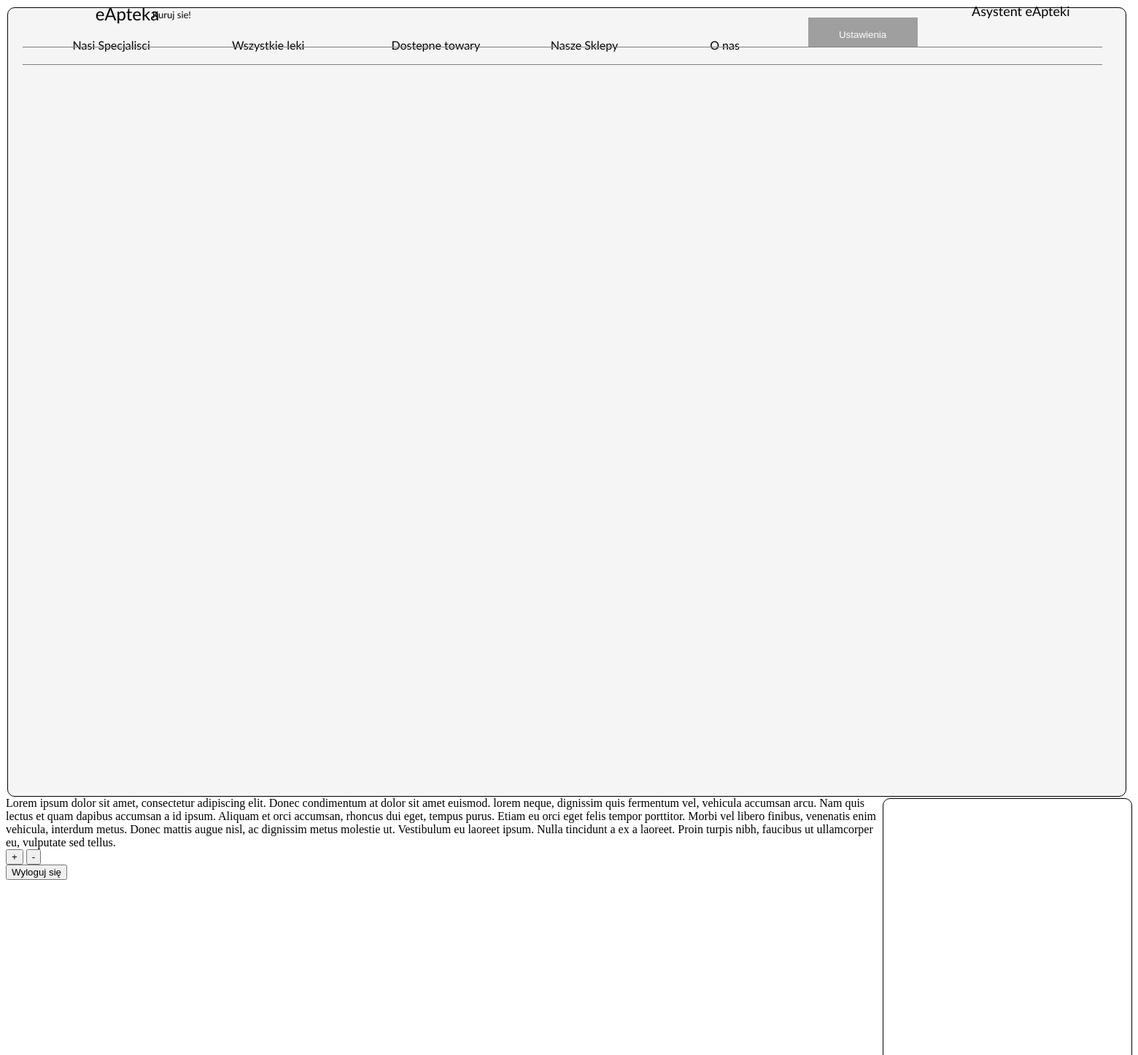
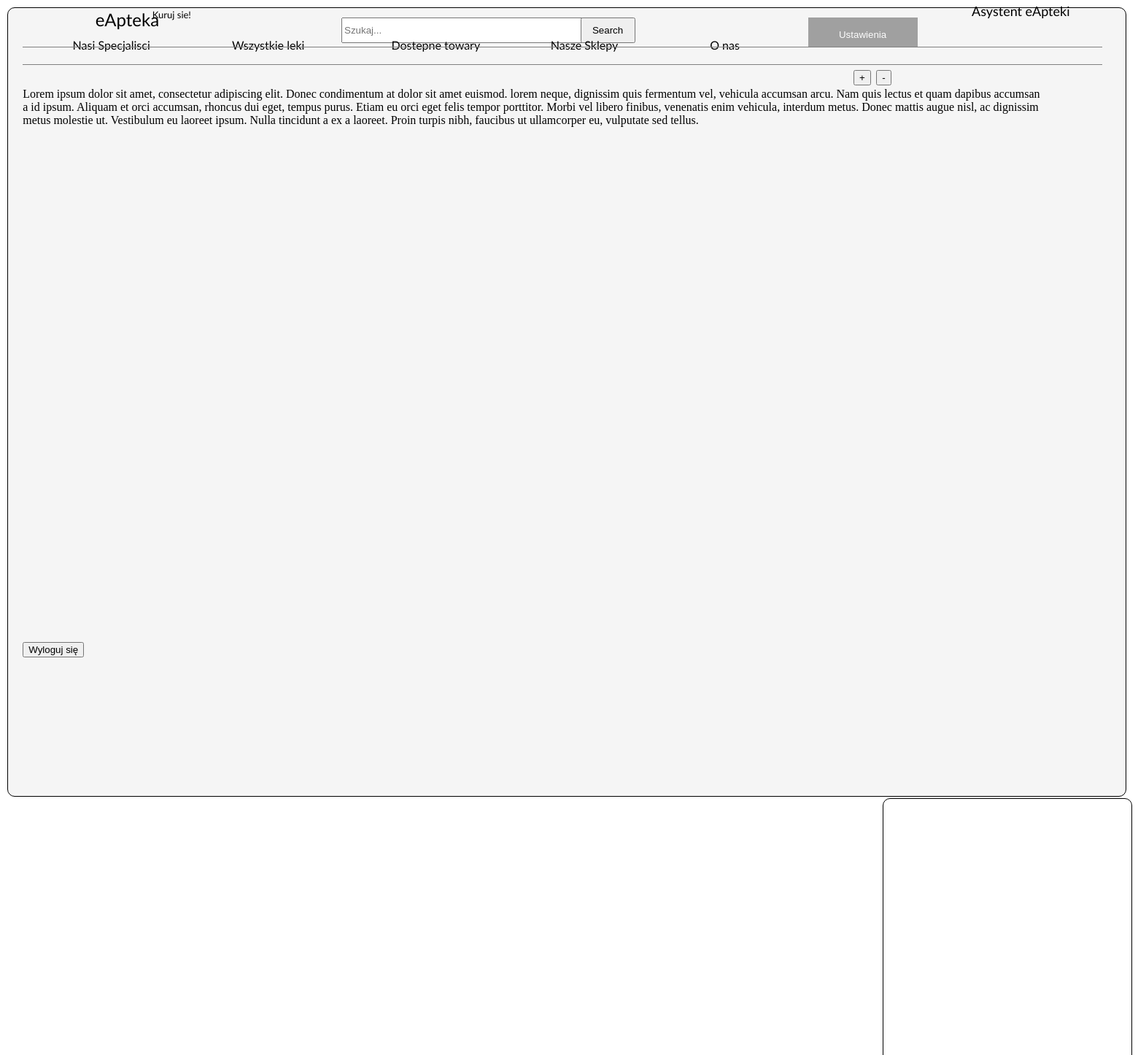
Before and after one commit to wozniak04/Projekt, a PHP site: page /index_str_glowna.html in a window 1560 px wide. Shown: the top 1446 px of the page at 73% size. Run offline with PHP 8.4, Linux system fonts and the light colour scheme.

Commit message:
lorem ipsum

```diff
--- a/index_str_glowna.html
+++ b/index_str_glowna.html
@@ -2,15 +2,22 @@
 <head>
     <link rel="stylesheet" type="text/css" href="style/css_str_glowna.css">
     <title>eApteka - Strona Glowna</title>
-    <meta name="viewport" content="width=device-width, initial-scale=1">
+    <meta name="viewport" content="width=device-width,initial-scale=1,maximum-scale=1,user-scalable=no">
+    <meta http-equiv="X-UA-Compatible" content="IE=edge,chrome=1">
+    <meta name="HandheldFriendly" content="true">
     <link rel="stylesheet" href="https://cdnjs.cloudflare.com/ajax/libs/font-awesome/4.7.0/css/font-awesome.min.css">
 </head>
 <body>
     <main>
+
         <div id="menu">
             <img src="" id="logo_menu">
+            <input type="search" id="search_menu" name="" placeholder="Szukaj...">
+            <button id="bttn_search">Search</button>
             <p id="text_menu">eApteka</p>
             <p id="text_small_menu">Kuruj sie!</p>
+
+
 
 
 
@@ -40,6 +47,21 @@
                 <p id="menu_dtowary">Dostepne towary</p>
                 <p id="menu_nasz_sklep">Nasze Sklepy</p>
                 <p id="menu_onas">O nas</p>
+
+                <div class="font">
+                    Lorem ipsum dolor sit amet, consectetur adipiscing elit. Donec condimentum at dolor sit amet euismod.
+                     lorem neque, dignissim quis fermentum vel, vehicula accumsan arcu. Nam quis lectus et quam dapibus
+                      accumsan a id ipsum. Aliquam et orci accumsan, rhoncus dui eget, tempus purus. Etiam eu orci eget
+                      felis tempor porttitor. Morbi vel libero finibus, venenatis enim vehicula, interdum metus. Donec
+                      mattis augue nisl, ac dignissim metus molestie ut. Vestibulum eu laoreet ipsum. Nulla tincidunt a
+                      ex a laoreet. Proin turpis nibh, faucibus ut ullamcorper eu, vulputate sed tellus.
+                </div>
+                <button type="submit" value="" id="bttn1" onclick="fontplus()">+</button>
+                <button type="submit" value="" id="bttn2" onclick="fontminus()">-</button>
+                <form method="post" action="logout.php">
+                    <button type="submit" id="bttn_off">Wyloguj się</button>
+                </form>
+
             </div>
             <div id="linia_menu_gorna"></div>
             <div id="linia_menu_dolna"></div>
@@ -52,19 +74,7 @@
 
 
 
-        <div class="font">
-            Lorem ipsum dolor sit amet, consectetur adipiscing elit. Donec condimentum at dolor sit amet euismod.
-             lorem neque, dignissim quis fermentum vel, vehicula accumsan arcu. Nam quis lectus et quam dapibus
-              accumsan a id ipsum. Aliquam et orci accumsan, rhoncus dui eget, tempus purus. Etiam eu orci eget
-              felis tempor porttitor. Morbi vel libero finibus, venenatis enim vehicula, interdum metus. Donec
-              mattis augue nisl, ac dignissim metus molestie ut. Vestibulum eu laoreet ipsum. Nulla tincidunt a
-              ex a laoreet. Proin turpis nibh, faucibus ut ullamcorper eu, vulputate sed tellus.
-        </div>
-        <button type="submit" value="" onclick="fontplus()">+</button>
-        <button type="submit" value="" onclick="fontminus()">-</button>
-        <form method="post" action="logout.php">
-            <button type="submit">Wyloguj się</button>
-        </form>
+
 
     </main>
     <script src="main.js"></script>
--- a/style/css_str_glowna.css
+++ b/style/css_str_glowna.css
@@ -1,6 +1,7 @@
 /* body{
     background: linear-gradient(#eda909, #8CE0EB);
 } */
+
 #menu{
     width: 1532px;
     height: 1080px;
@@ -11,6 +12,7 @@
     border-start-start-radius: 10px;
     border-start-end-radius: 10px;
     float: left;
+    max-width: 100%;
     background-color: whitesmoke;
 }
 #rej_zdjecie_pg{
@@ -19,6 +21,7 @@
     position: absolute;
     margin: -100px 0 0 -150px;
     top: 14%;
+    max-width: 100%;
     left: 82%;
 
 }
@@ -27,6 +30,7 @@
     margin: -100px 0 0 -150px;
     top: 14%;
     left: 84%;
+    max-width: 100%;
     font-family: 'Trebuchet MS', 'Lucida Sans Unicode', 'Lucida Grande', 'Lucida Sans', Arial, sans-serif;
 }
 #asystent_menu{
@@ -40,6 +44,7 @@
     border-start-end-radius: 10px;
     top: 10%;
     left: 100%;
+    max-width: 100%;
     float: right;
 
 }
@@ -47,8 +52,9 @@
 #text_menu{
     position: absolute;
     margin: -100px 0 0 -150px;
-    top: 13%;
+    top: 14%;
     left: 18%;
+    max-width: 100%;
     font-size: x-large;
     font-family: 'Trebuchet MS', 'Lucida Sans Unicode', 'Lucida Grande', 'Lucida Sans', Arial, sans-serif;
 }
@@ -58,12 +64,33 @@
     margin: -100px 0 0 -150px;
     top: 14%;
     left: 23%;
+    max-width: 100%;
     font-size: small;
     font-family: 'Trebuchet MS', 'Lucida Sans Unicode', 'Lucida Grande', 'Lucida Sans', Arial, sans-serif;
+}
+
+#search_menu{
+    position: absolute;
+    width: 400px;
+    height: 35px;
+    top: 3%;
+    left: 30%;
+    max-width: 100%;
+}
+
+#bttn_search{
+    position: absolute;
+    width: 75px;
+    height: 35px;
+    top: 3%;
+    max-width: 100%;
+    left: 51%;
+
 }
 #asystent_title{
     position: absolute;
     margin: -100px 0 0 -150px;
+    max-width: 100%;
     top: 13%;
     left: 95%;
     font-size: large;
@@ -75,6 +102,7 @@
     top: 19%;
     left: 16%;
     font-size: medium;
+    max-width: 100%;
     font-family: 'Trebuchet MS', 'Lucida Sans Unicode', 'Lucida Grande', 'Lucida Sans', Arial, sans-serif;
 }
 #menu_wleki{
@@ -82,6 +110,7 @@
     margin: -100px 0 0 -150px;
     top: 19%;
     left: 30%;
+    max-width: 100%;
     font-size: medium;
     font-family: 'Trebuchet MS', 'Lucida Sans Unicode', 'Lucida Grande', 'Lucida Sans', Arial, sans-serif;
 }
@@ -90,6 +119,7 @@
     margin: -100px 0 0 -150px;
     top: 19%;
     left: 44%;
+    max-width: 100%;
     font-size: medium;
     font-family: 'Trebuchet MS', 'Lucida Sans Unicode', 'Lucida Grande', 'Lucida Sans', Arial, sans-serif;
 }
@@ -98,6 +128,7 @@
     margin: -100px 0 0 -150px;
     top: 19%;
     left: 58%;
+    max-width: 100%;
     font-size: medium;
     font-family: 'Trebuchet MS', 'Lucida Sans Unicode', 'Lucida Grande', 'Lucida Sans', Arial, sans-serif;
 }
@@ -105,6 +136,7 @@
     position: absolute;
     margin: -100px 0 0 -150px;
     top: 19%;
+    max-width: 100%;
     left: 72%;
     font-size: medium;
     font-family: 'Trebuchet MS', 'Lucida Sans Unicode', 'Lucida Grande', 'Lucida Sans', Arial, sans-serif;
@@ -116,11 +148,12 @@
   border: none;
   cursor: pointer;
   opacity: 0.8;
-  position: fixed;
+  position: absolute;
   top: 3%;
   left: 71%;
   width: 150px;
   height: 40px;
+  max-width: 100%;
 }
 .form-popup {
   display: none;
@@ -130,6 +163,7 @@
   height: 300px;
   border: 3px solid #f1f1f1;
   z-index: 9;
+  max-width: 100%;
 
 }
 .form-container {
@@ -177,3 +211,28 @@
     position: absolute;
     background-color: grey;
 }
+
+.font{
+    top: 15%;
+    left: 2%;
+    position: absolute;
+    width: 1400px;
+}
+
+#bttn1{
+    top: 12%;
+    left: 75%;
+    position: absolute;
+}
+
+#bttn2{
+    top: 12%;
+    left: 77%;
+    position: absolute;
+}
+
+#bttn_off{
+    top: 110%;
+    left: 2%;
+    position: absolute;
+}
```
